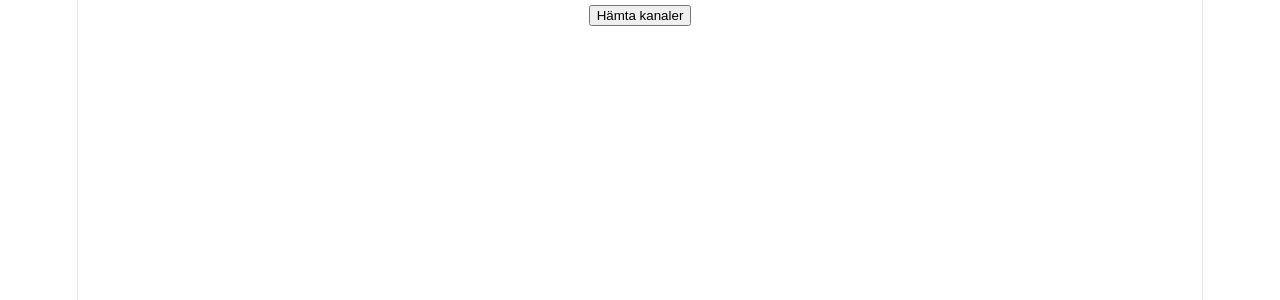
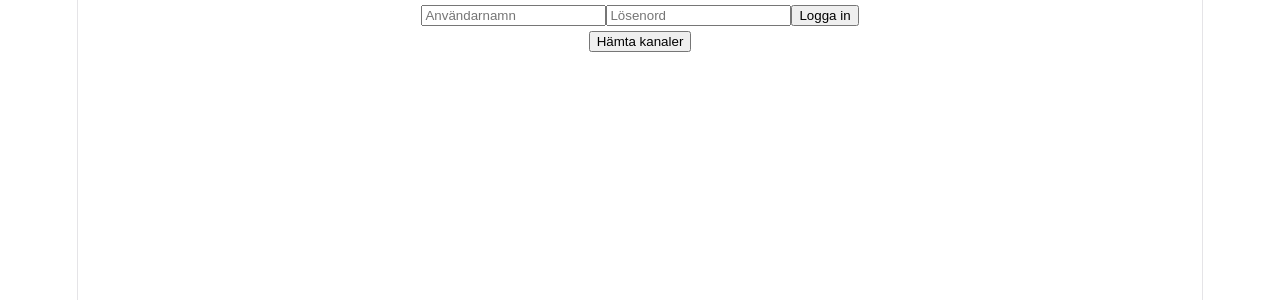
Before and after one commit to Valle563/chappy, a React (Vite) app in the folder frontend/: page / in a window 1280 px wide. Shown: the top 300 px of the page. Built offline with nearby package versions, Linux system fonts and the light colour scheme.

Commit message:
Added login form with zustand store

```diff
--- a/frontend/package.json
+++ b/frontend/package.json
@@ -11,7 +11,9 @@
   },
   "dependencies": {
     "react": "^19.3.1",
-    "react-dom": "^19.3.1"
+    "react-dom": "^19.3.1",
+    "react-router": "^7.18.5",
+    "zustand": "^5.1.0"
   },
   "devDependencies": {
     "@babel/core": "^7.29.7",
--- a/frontend/src/App.tsx
+++ b/frontend/src/App.tsx
@@ -1,5 +1,6 @@
 import { useState } from "react";
 import type { Channel, Message } from "../../packages/shared/src/schema.ts"
+import Login from "./features/login/Login.tsx";
 
 
 function App() {
@@ -37,6 +38,7 @@ function App() {
 
   return (
     <div>
+      <Login />
       <button onClick={handleClick}> Hämta kanaler </button>
       <ul>
         {data.map((item) => (
--- /dev/null
+++ b/frontend/src/data/store.ts
@@ -0,0 +1,17 @@
+import { create } from 'zustand'
+
+type Store = {
+  token: string
+  username: string
+  setAuth: (token: string, username: string) => void
+  logout: () => void
+}
+
+const useStore = create<Store>(set => ({
+	token: '',
+	username: '',
+	setAuth: (token, username) => { set({ token, username }) },
+	logout: () => { set({ token: '', username: '' }) }
+}))
+
+export { useStore }
--- /dev/null
+++ b/frontend/src/features/login/Login.tsx
@@ -0,0 +1,64 @@
+import { useState } from 'react'
+import { useStore } from '../../data/store'
+
+const Login = () => {
+	const [usernameInput, setUsernameInput] = useState('')
+	const [passwordInput, setPasswordInput] = useState('')
+	const [loginMessage, setLoginMessage] = useState('')
+
+	const username = useStore(store => store.username)
+	const setAuth = useStore(store => store.setAuth)
+	const logout = useStore(store => store.logout)
+
+	const handleLogin = async () => {
+		try {
+			const response = await fetch('/api/auth/login', {
+				method: 'POST',
+				headers: { 'Content-type': 'application/json' },
+				body: JSON.stringify({ username: usernameInput, password: passwordInput }),
+			})
+
+			if (!response.ok) {
+				setLoginMessage('Fel användarnamn eller lösenord')
+				return
+			}
+
+			const data = await response.json()
+			setAuth(data.token, usernameInput)
+			setLoginMessage('')
+			setPasswordInput('')
+		} catch (error) {
+			console.error(error)
+			setLoginMessage('Något gick fel, försök igen')
+		}
+	}
+
+	if (username) {
+		return (
+			<div>
+				<p>Inloggad som {username}</p>
+				<button onClick={logout}>Logga ut</button>
+			</div>
+		)
+	}
+
+	return (
+		<div>
+			<input
+				placeholder="Användarnamn"
+				value={usernameInput}
+				onChange={e => setUsernameInput(e.target.value)}
+			/>
+			<input
+				type="password"
+				placeholder="Lösenord"
+				value={passwordInput}
+				onChange={e => setPasswordInput(e.target.value)}
+			/>
+			<button onClick={handleLogin}>Logga in</button>
+			<p>{loginMessage}</p>
+		</div>
+	)
+}
+
+export default Login
```
Also changed, not shown: 1 other file (tests, documents, lock files or other folders).
